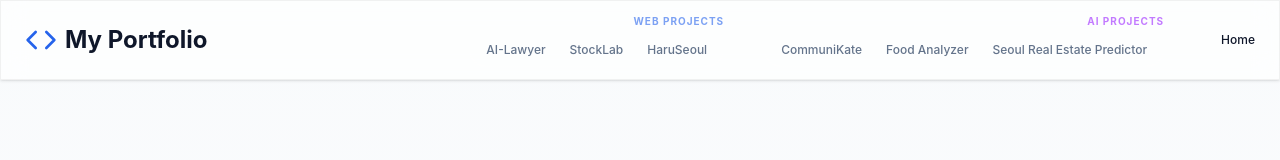
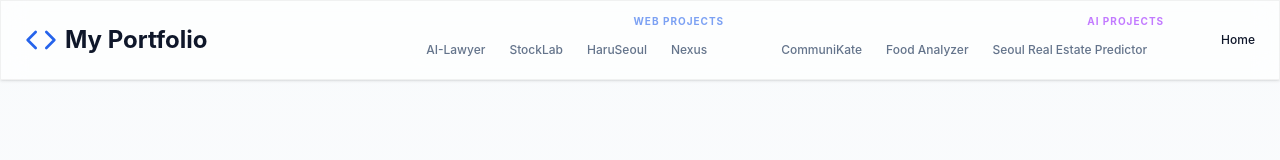
Before and after one commit to ashfortune/ghPortfolio, a React (Vite) app: page / in a window 1280 px wide. Shown: the top 160 px of the page. Built offline with nearby package versions, Linux system fonts and the light colour scheme.

Commit message:
feat: add nexus project data and hero background asset

```diff
--- a/src/data/projects.js
+++ b/src/data/projects.js
@@ -419,5 +419,78 @@ export const projects = [
     team: [
       { name: "유재복 (Ashfortune)", role: "Data Analysis / ML Modeling" }
     ]
+  },
+  {
+    id: 'nexus',
+    category: 'web',
+    title: 'Nexus',
+    subtitle: 'All-in-One AI 창업 지원 플랫폼',
+    heroTagline: '상권 분석부터 AI 브랜딩까지, 성공적인 창업의 시작',
+    heroDescription: '데이터 기반의 상권 분석, 지능형 브랜딩 자산 생성, 맞춤형 정책 추천까지. 예비 창업자를 위한 MSA 기반 올인원 플랫폼입니다.',
+    heroBg: `${baseUrl}assets/projects/nexus/images/hero-bg.png`,
+    githubUrl: 'https://github.com/ashfortune',
+    about: 'Nexus는 소상공인과 예비 창업자를 위한 지능형 창업 지원 플랫폼입니다. 단순 정보 제공을 넘어, AI의 Self-Correction 기능을 활용해 브랜드 아이덴티티를 구축하고 데이터 기반 실질적 사업 의사결정을 돕습니다. 확장이 용이한 마이크로 서비스 아키텍처(MSA)를 적용하였습니다.',
+    highlights: [
+      { icon: Cpu, text: 'Next.js + Spring Boot + FastAPI MSA 아키텍처 구축' },
+      { icon: Zap, text: 'LLM Self-Correction Loop 기반의 고품질 AI 브랜딩 파이프라인' },
+      { icon: Search, text: 'PostgreSQL 공간 쿼리 및 시맨틱 검색 엔진 결합' }
+    ],
+    challenges: [
+      {
+        title: 'Jenkins CI/CD 자동화 중 프로세스 수명 주기 충돌 방지',
+        problem: 'Docker 배포 파이프라인 진행 시 기존 컨테이너 종료 실패 및 환경변수 누락으로 인한 빌드 실패 문제 발생.',
+        solution: '.env 기반 환경 변수 중앙화와 Docker Compose 스크립트를 최적화하여 멱등성이 보장된 CI/CD 파이프라인 구축.'
+      },
+      {
+        title: '분산 환경(Spring, FastAPI) 간 외부 스토리지 인증 동기화',
+        problem: '로컬과 프로덕션 배포 간 Supabase 403 Unauthorized 오류 발생.',
+        solution: 'API Key 관리 체계를 단일화하고 요청 헤더(Header) 인증 방식을 일치시켜 멀티 플랫폼 보안 연결 성공.'
+      }
+    ],
+    features: [
+      {
+        icon: Search,
+        title: 'AI 브랜딩 파이프라인 (Self-Correction)',
+        description: 'LLM 기반의 자기 교정 루프를 통해 생성된 상호 및 슬로건의 법적 문제/품질을 자체 검증하고, DALL-E 모델과 연동하여 로고를 실시간으로 제작합니다.',
+        videoSrc: '',
+        poster: '',
+        reverse: true
+      },
+      {
+        icon: MapPin,
+        title: '공공 데이터 기반 창업 시뮬레이션',
+        description: 'PostgreSQL 공간 쿼리 기술을 활용해 특정 지역의 상권(동종 업계 밀집도, 유동 인구)을 분석하고 창업 초기 비용을 정밀하게 산출합니다.',
+        videoSrc: '',
+        poster: ''
+      },
+      {
+        icon: Target,
+        title: 'LLM 임베딩 기반 맞춤형 정책 매칭',
+        description: 'Gemini 모델의 벡터 임베딩을 이용한 시맨틱 검색 기능을 적용, 사용자의 상태에 최적화된 정부 지원금과 정책을 추천해 줍니다.',
+        videoSrc: '',
+        poster: '',
+        reverse: true
+      },
+      {
+        icon: FileText,
+        title: '지능형 고용 관리 지원',
+        description: '예비 창업자를 위해 상황별 맞춤형 표준근로계약서를 PDF 형식으로 즉시 생성할 수 있는 기능을 제공합니다.',
+        videoSrc: '',
+        poster: ''
+      }
+    ],
+    techStack: [
+      { title: "Backend (Core)", items: ["Spring Boot 3.3", "Java 17", "JPA / Hibernate"] },
+      { title: "AI & Data Engine", items: ["FastAPI 1.0", "Python 3.10", "LangChain / RAG"] },
+      { title: "Frontend", items: ["Next.js 16", "React 19", "Tailwind CSS"] },
+      { title: "Infra & DB", items: ["PostgreSQL 16", "Docker Compose", "Supabase", "Jenkins"] }
+    ],
+    team: [
+      { name: "유재복 (PM)", role: "MSA 인프라 구축, AI 브랜딩 엔진, CI/CD" },
+      { name: "탁유제 (PL)", role: "상권 분석 쿼리, AI 모델 학습" },
+      { name: "문광명 (DEV)", role: "사용자 인증, 채팅 시스템" },
+      { name: "최지원 (DEV)", role: "고용/지원금 데이터 가공" },
+      { name: "강민재 (DEV)", role: "매출 시계열 분석 AI" }
+    ]
   }
 ];
```
Also changed, not shown: public/assets/projects/nexus/images/hero-bg.png (added).
